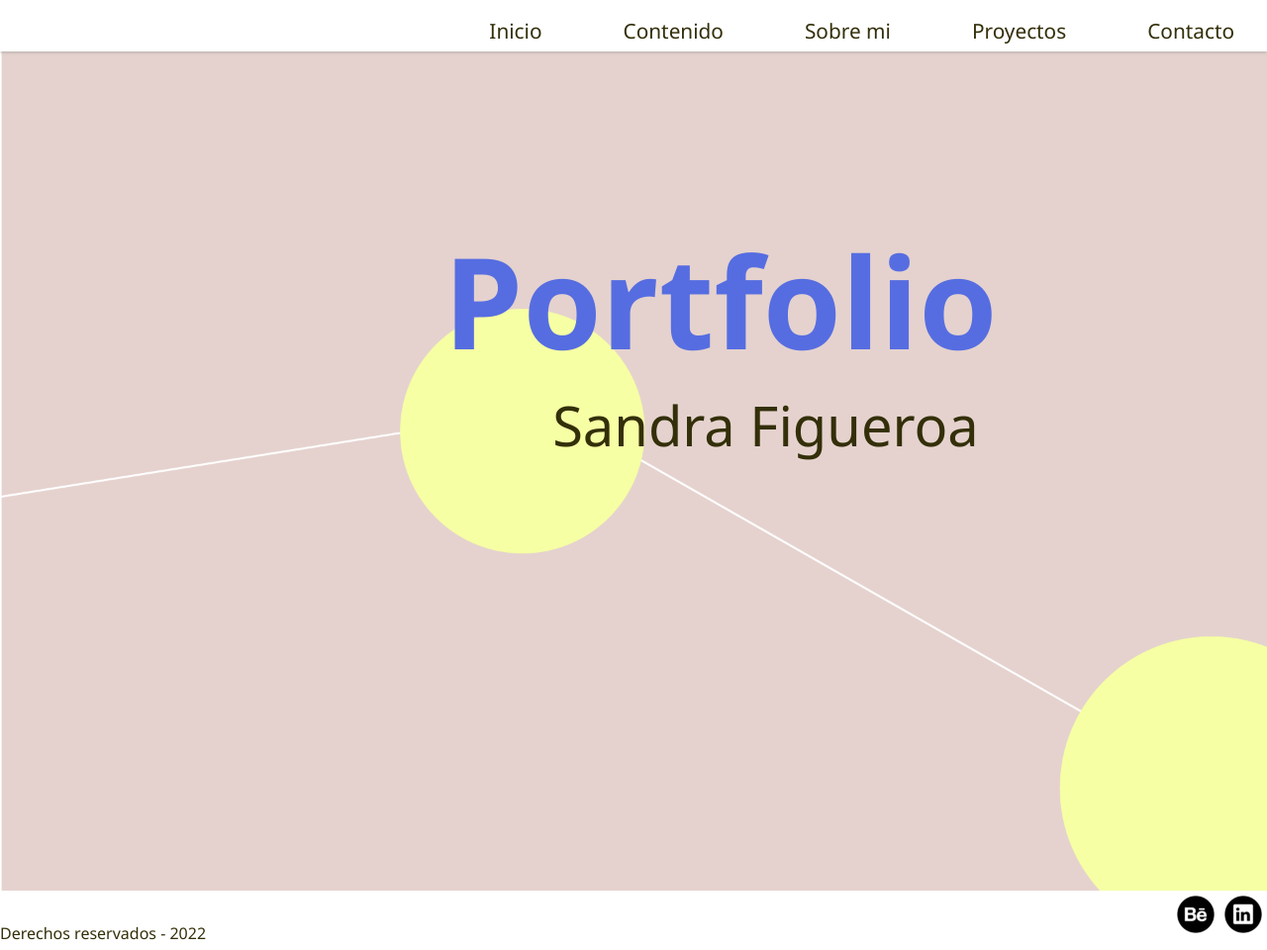
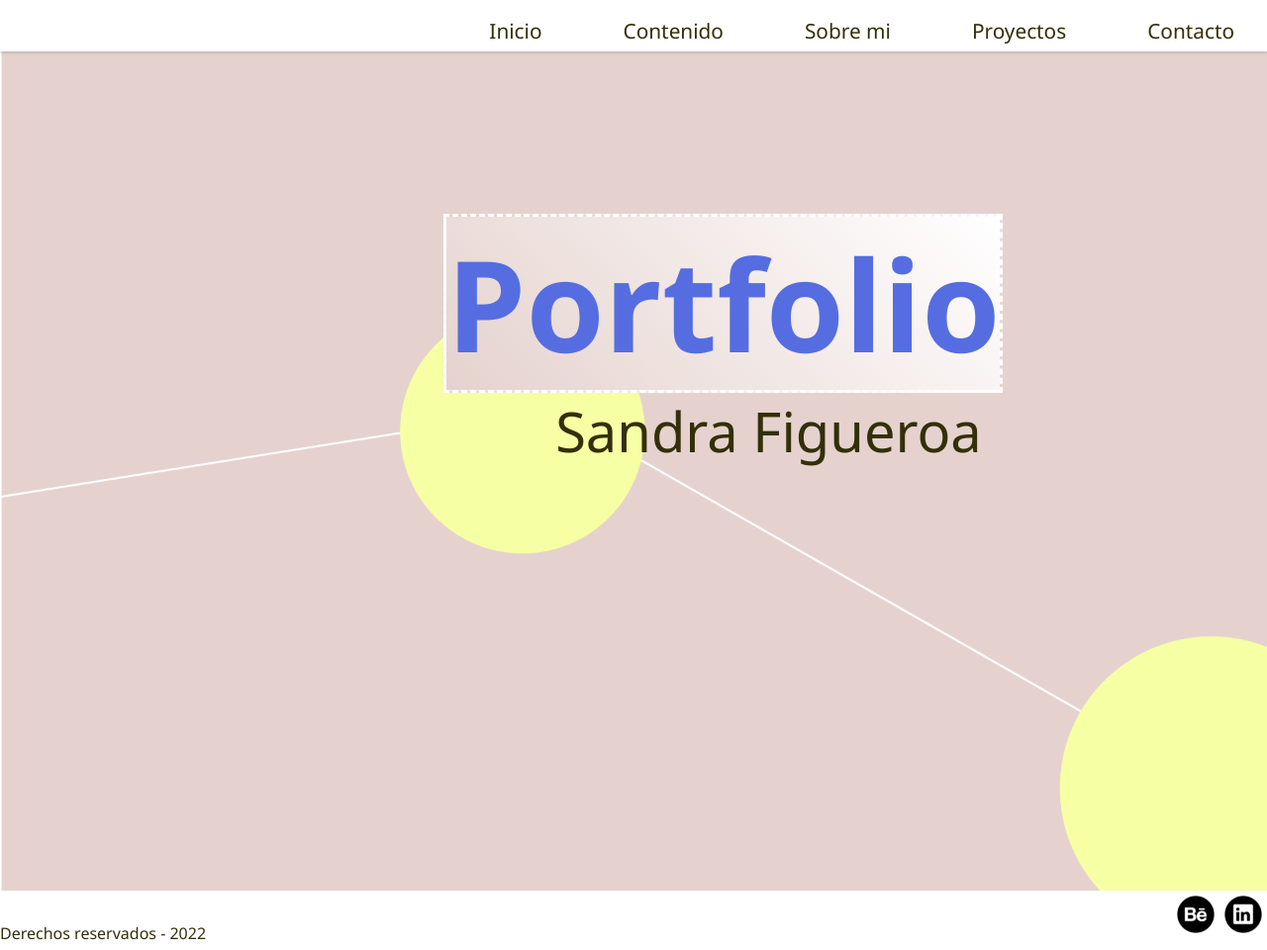
Before and after one commit to sandrafigueroa/Portfolio-Figueroa, a plain HTML site: page index.html in a window 1280 px wide. Shown: the whole page at 99% size. Drawn offline with Linux system fonts and the light colour scheme.

Commit message:
fondo gradiente

```diff
--- a/ccs/estilos.css
+++ b/ccs/estilos.css
@@ -123,6 +123,10 @@ body {
     margin-top: 26%;
     margin-right: 120%;
     color: #566de1;
+    background-image: linear-gradient(45deg, #e5d2ce, #ffffff);
+    border-color: #ffffff;
+    border-style: dashed;
+
 
 }
 
@@ -131,6 +135,7 @@ body {
     font-weight: 500;
     font-size: 350%;
     margin-right: 109%;
+
 
 }
 
@@ -202,6 +207,7 @@ body {
     right: 12%;
     top: 260px;
     overflow: hidden;
+
 }
 
 .icono_fotografia {
```
